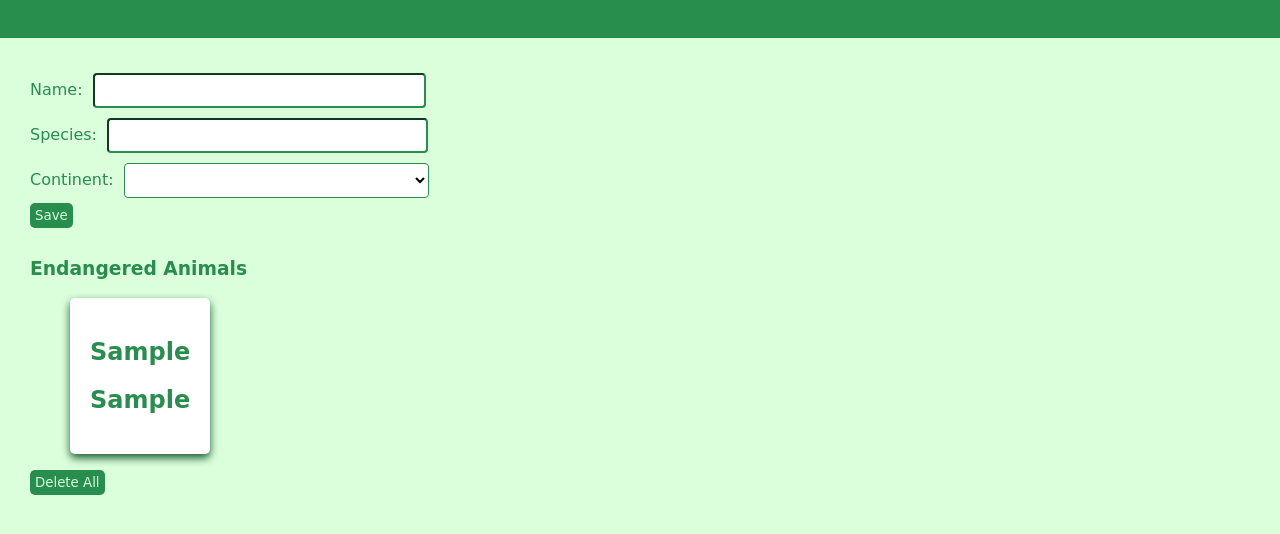
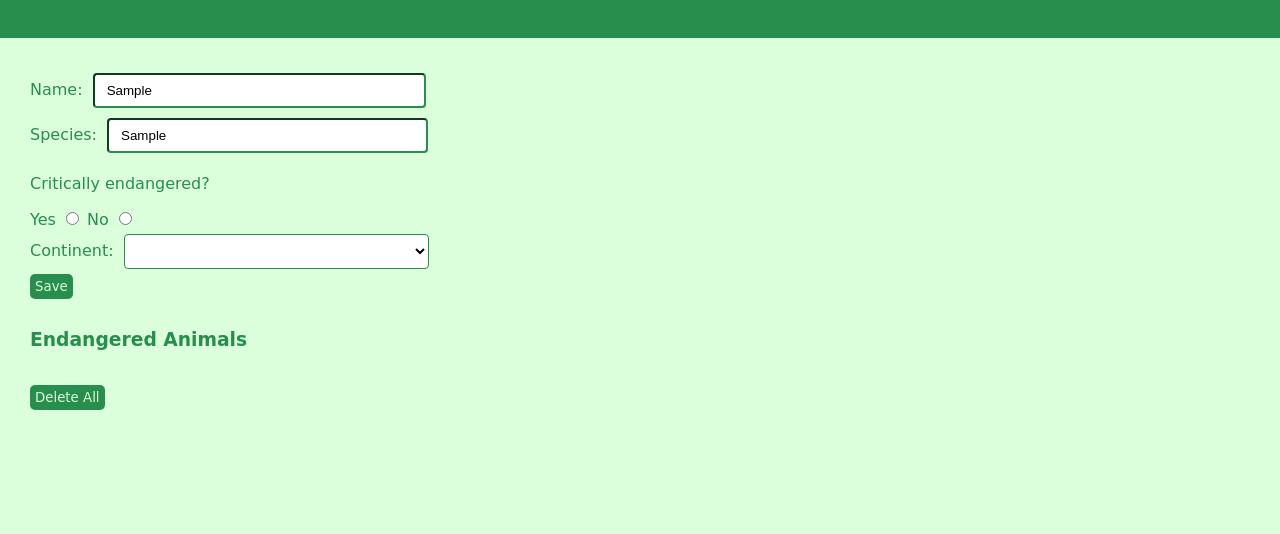
Before and after one commit to ruthironside/week6_weekend_hw_doms, a plain HTML site: page index.html in a window 1280 px wide. Both pictures are taken after typing "Sample", "Sample" into the empty fields and a click on the input "Save". Shown: the part 152-686 px from the top of the page. Drawn offline with Linux system fonts and the light colour scheme; a web font is replaced by a local one.

Commit message:
add fully funtioning radio button

```diff
--- a/css/main.css
+++ b/css/main.css
@@ -94,7 +94,7 @@ select {
     border-radius: 5px;
     text-decoration: none;
     list-style: none;
-    /* margin: 30px; */
+    margin: 30px;
     padding: 20px;
     background-color:  rgb(255, 255, 255);
 
--- a/index.html
+++ b/index.html
@@ -24,13 +24,14 @@
                         <label for="species" class="primary">Species:</label>
                         <input type="text" id="species" required/>
                     </div>
-<!--
+
                     <div class="form-item">
-                        <input type="radio" id="statuscritical" name="status" value="critical">
-                        <label for="statuscritical">Critical</label>
-                        <input type="radio" id="noncritical" name="status" value="noncritical">
-                        <label for="noncritical">Non Critical</label>
-                    </div> -->
+                        <p>Critically endangered?</p>
+                        <label for="yes">Yes</label>
+                        <input type="radio" id="status" name="status" value="Critically endangered">
+                        <label for="no">No</label>
+                        <input type="radio" id="status" name="status" value="Not critically endangered">
+                    </div>
 
                     <div class="form-item">
                         <label for="continent" class="primary">Continent:</label>
--- a/js/app.js
+++ b/js/app.js
@@ -2,6 +2,9 @@ document.addEventListener('DOMContentLoaded', () => {
 
     const form = document.querySelector('#new-item-form');
     form.addEventListener('submit', handleFormSubmit);
+
+    // const radioButton = document.querySelector('input[name="status"]:checked').value
+    // radioButtonbutton.addEventListener('click', handleRadioButton);
 
     const deletebutton = document.querySelector('#delete');
     deletebutton.addEventListener('click', handleDeleteAll);
@@ -29,13 +32,9 @@ const createAnimalListItem = function(form) {
     species.textContent = form.species.value;
     animalListItem.appendChild(species);
 
-    // const statuscritical = document.createElement('h1');
-    // statuscritical.textContent = form.statuscritical.value;
-    // animalListItem.appendChild(statuscritical);
-
-    // const noncritical = document.createElement('h1');
-    // noncritical.textContent = form.noncritical.value;
-    // animalListItem.appendChild(noncritical);
+    const statuscritical = document.createElement('critical');
+    statuscritical.textContent  = document.querySelector('input[name="status"]:checked').value;
+    animalListItem.appendChild(statuscritical);
 
     const continent = document.createElement('h1');
     continent.textContent = form.continent.value;
```
